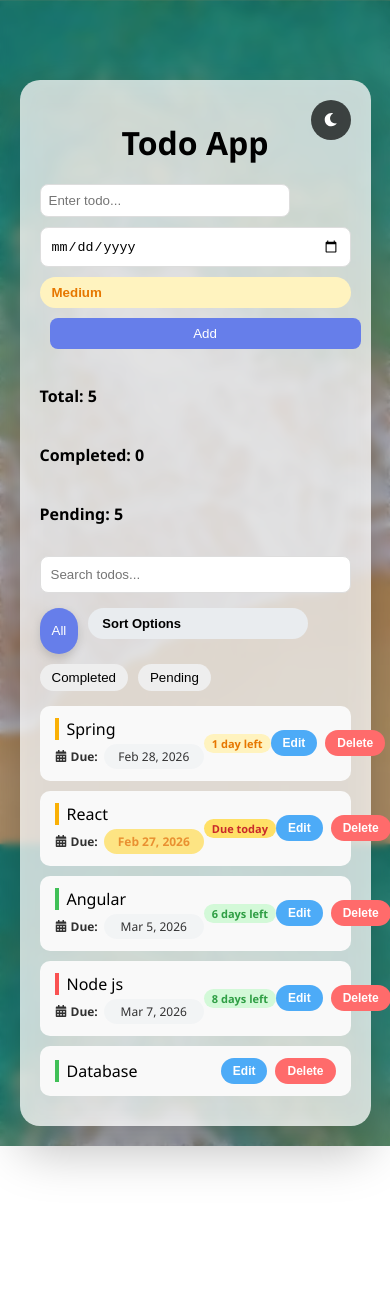
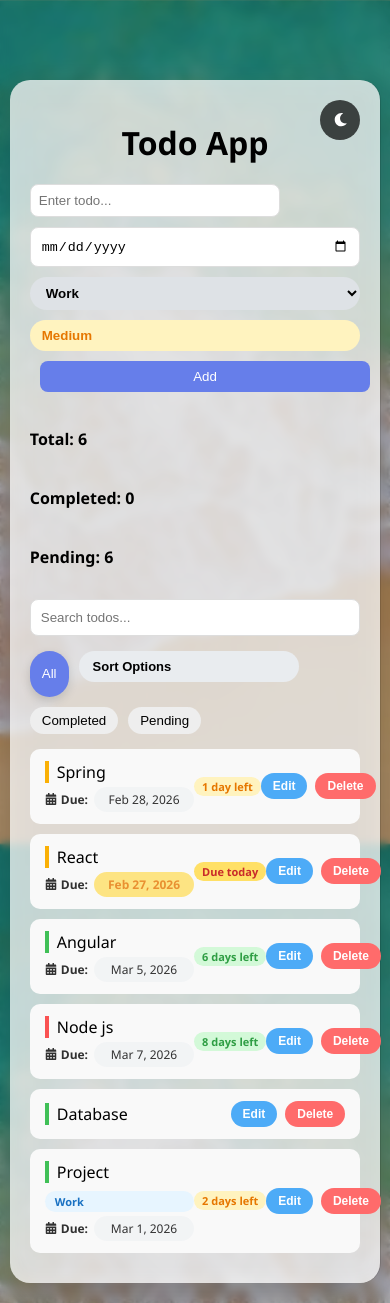
Before and after one commit to nishanthkumarbs/ToDo, a React (Vite) app: page / in a window 390 px wide. Before the commit the page ends 1146 px from the top, so only its background shows below. Built offline with nearby package versions, Linux system fonts and the light colour scheme; data requests are answered from the project's data file.

Commit message:
Feature: Category and sidebar

```diff
--- a/db.json
+++ b/db.json
@@ -34,6 +34,14 @@
       "completed": false,
       "priority": "low",
       "dueDate": ""
+    },
+    {
+      "id": "c474",
+      "title": "Project",
+      "completed": false,
+      "priority": "low",
+      "dueDate": "2026-03-01",
+      "category": "work"
     }
   ]
 }
--- a/src/App.jsx
+++ b/src/App.jsx
@@ -4,7 +4,7 @@ import TodoList from "./components/TodoList";
 import TodoForm from "./components/TodoForm";
 import "./styles/App.css";
 import { FaMoon, FaSun } from "react-icons/fa";
-
+import TaskSidebar from "./components/TaskSidebar";
 
 function App() {
   const [loading, setLoading] = useState(false);
@@ -13,6 +13,7 @@ function App() {
   const [filter, setFilter] = useState("all");
   const [search, setSearch] = useState("");
   const [sortOrder, setSortOrder] = useState("none");
+  const [selectedTask, setSelectedTask] = useState(null);
 
   const [darkMode, setDarkMode] = useState(() => {
     const savedTheme = localStorage.getItem("darkMode");
@@ -122,7 +123,7 @@ function App() {
   });
 
   return (
-
+    <>
       <div className="background-overlay">
         <div className={`app-container ${darkMode ? "dark" : ""}`}>
           <button
@@ -209,10 +210,15 @@ function App() {
             todos={filteredTodos}
             fetchTodos={fetchTodos}
             setTodos={setTodos}
+            setSelectedTask={setSelectedTask}
           />
         </div>
       </div>
-
+      <TaskSidebar
+        selectedTask={selectedTask}
+        closeSidebar={() => setSelectedTask(null)}
+      />
+    </>
 
 
   );
--- /dev/null
+++ b/src/components/TaskSidebar.jsx
@@ -0,0 +1,15 @@
+const TaskSidebar = ({ selectedTask, closeSidebar }) => {
+    if (!selectedTask) return null;
+
+    return (
+        <div className="sidebar">
+            <button className="close-btn" onClick={closeSidebar}>
+                ✖
+            </button>
+
+            <h2>{selectedTask.title}</h2>
+        </div>
+    );
+};
+
+export default TaskSidebar;
--- a/src/components/TodoForm.jsx
+++ b/src/components/TodoForm.jsx
@@ -5,6 +5,7 @@ const TodoForm = ({ fetchTodos }) => {
     const [title, setTitle] = useState("");
     const [priority, setPriority] = useState("medium");
     const [dueDate, setDueDate] = useState("");
+    const [category, setCategory] = useState("work");
 
     const handleSubmit = async (e) => {
         e.preventDefault();
@@ -16,11 +17,13 @@ const TodoForm = ({ fetchTodos }) => {
                 title: title,
                 completed: false,
                 priority: priority,
-                dueDate: dueDate
+                dueDate: dueDate,
+                category: category
             });
 
             setTitle("");
             setDueDate("");
+            setCategory("work");
             fetchTodos(); // refresh list
         } catch (error) {
             console.error("Error adding todo:", error);
@@ -41,6 +44,17 @@ const TodoForm = ({ fetchTodos }) => {
             />
 
             <select
+                value={category}
+                onChange={(e) => setCategory(e.target.value)}
+                className="category-select"
+            >
+                <option value="work">Work</option>
+                <option value="personal">Personal</option>
+                <option value="study">Study</option>
+                <option value="health">Health</option>
+            </select>
+
+            <select
                 className={`priority-select prioritys-${priority}`}
                 value={priority}
                 onChange={(e) => setPriority(e.target.value)}
@@ -50,6 +64,8 @@ const TodoForm = ({ fetchTodos }) => {
                 <option value="high">High</option>
             </select>
 
+
+
             <button type="submit" style={{ marginLeft: "10px", padding: "8px" }}>
                 Add
             </button>
--- a/src/components/TodoItem.jsx
+++ b/src/components/TodoItem.jsx
@@ -102,13 +102,19 @@ const TodoItem = ({ todo, fetchTodos }) => {
                             {todo.title}
                         </span>
 
+                        {todo.category && (
+                            <span className={`category-badge category-${todo.category}`}>
+                                {todo.category}
+                            </span>
+                        )}
+
                         {todo.dueDate && (
                             <div
                                 className={`due-date-row ${daysLeft < 0
-                                        ? "due-overdue"
-                                        : daysLeft === 0
-                                            ? "due-today"
-                                            : ""
+                                    ? "due-overdue"
+                                    : daysLeft === 0
+                                        ? "due-today"
+                                        : ""
                                     }`}
                             >
                                 <span className="due-label">
--- a/src/components/TodoList.jsx
+++ b/src/components/TodoList.jsx
@@ -1,7 +1,7 @@
 import { DragDropContext, Droppable, Draggable } from "@hello-pangea/dnd";
 import TodoItem from "./TodoItem";
 
-const TodoList = ({ todos, fetchTodos, setTodos }) => {
+const TodoList = ({ todos, fetchTodos, setTodos, setSelectedTask }) => {
 
     const handleDragEnd = (result) => {
         if (!result.destination) return;
@@ -33,6 +33,7 @@ const TodoList = ({ todos, fetchTodos, setTodos }) => {
                                         ref={provided.innerRef}
                                         {...provided.draggableProps}
                                         {...provided.dragHandleProps}
+                                        onClick={() => setSelectedTask(todo)}
                                     >
                                         <TodoItem
                                             todo={todo}
--- a/src/styles/App.css
+++ b/src/styles/App.css
@@ -14,17 +14,28 @@ body {
 
 /* Main Container */
 .app-container {
-    max-width: 600px;
-    width: 90%;
+    max-width: 900px;
+    /* Increased width */
+    width: 95%;
+    /* Slightly wider on smaller screens */
+
+    margin: 60px auto;
 
     background: rgba(255, 255, 255, 0.75);
     backdrop-filter: blur(12px);
 
-    padding: 30px;
+    padding: 40px;
+    /* Slightly more spacing */
     border-radius: 20px;
+
     box-shadow: 0 25px 50px rgba(0, 0, 0, 0.25);
+    transition: all 0.3s ease;
+}
 
-    transition: all 0.3s ease;
+@media (max-width: 768px) {
+    .app-container {
+        padding: 20px;
+    }
 }
 
 .app-container:hover {
@@ -653,3 +664,93 @@ button {
 .dark .due-today .due-value {
     background-color: #5c4b1f;
 }
+
+.category-select {
+    padding: 8px 12px;
+    border-radius: 20px;
+    border: none;
+    background-color: #dee2e6;
+    font-weight: 600;
+    cursor: pointer;
+    transition: 0.3s ease;
+}
+
+.dark .category-select {
+    background-color: #2f2f2f;
+    color: white;
+}
+
+/* Category Badge */
+.category-badge {
+    display: inline-block;
+    margin-top: 4px;
+    padding: 3px 10px;
+    border-radius: 14px;
+    font-size: 11px;
+    font-weight: 600;
+    text-transform: capitalize;
+}
+
+/* Category Colors */
+.category-work {
+    background-color: #e7f5ff;
+    color: #1971c2;
+}
+
+.category-personal {
+    background-color: #fff0f6;
+    color: #c2255c;
+}
+
+.category-study {
+    background-color: #f3f0ff;
+    color: #5f3dc4;
+}
+
+.category-health {
+    background-color: #e6fcf5;
+    color: #087f5b;
+}
+
+/* Dark Mode Support */
+.dark .category-work {
+    background-color: #1c3f5a;
+}
+
+.dark .category-personal {
+    background-color: #4a1e2f;
+}
+
+.dark .category-study {
+    background-color: #2e1f4d;
+}
+
+.dark .category-health {
+    background-color: #124734;
+}
+
+.sidebar {
+    position: fixed;
+    top: 0;
+    right: 0;
+    width: 350px;
+    height: 100vh;
+
+    background: white;
+    box-shadow: -5px 0 20px rgba(0, 0, 0, 0.2);
+
+    padding: 20px;
+    z-index: 1000;
+}
+
+.close-btn {
+    border: none;
+    background: none;
+    font-size: 18px;
+    cursor: pointer;
+}
+
+.dark .sidebar {
+    background: #1e1e1e;
+    color: white;
+}
```
Lines whose indentation alone changed are shown as unchanged.
